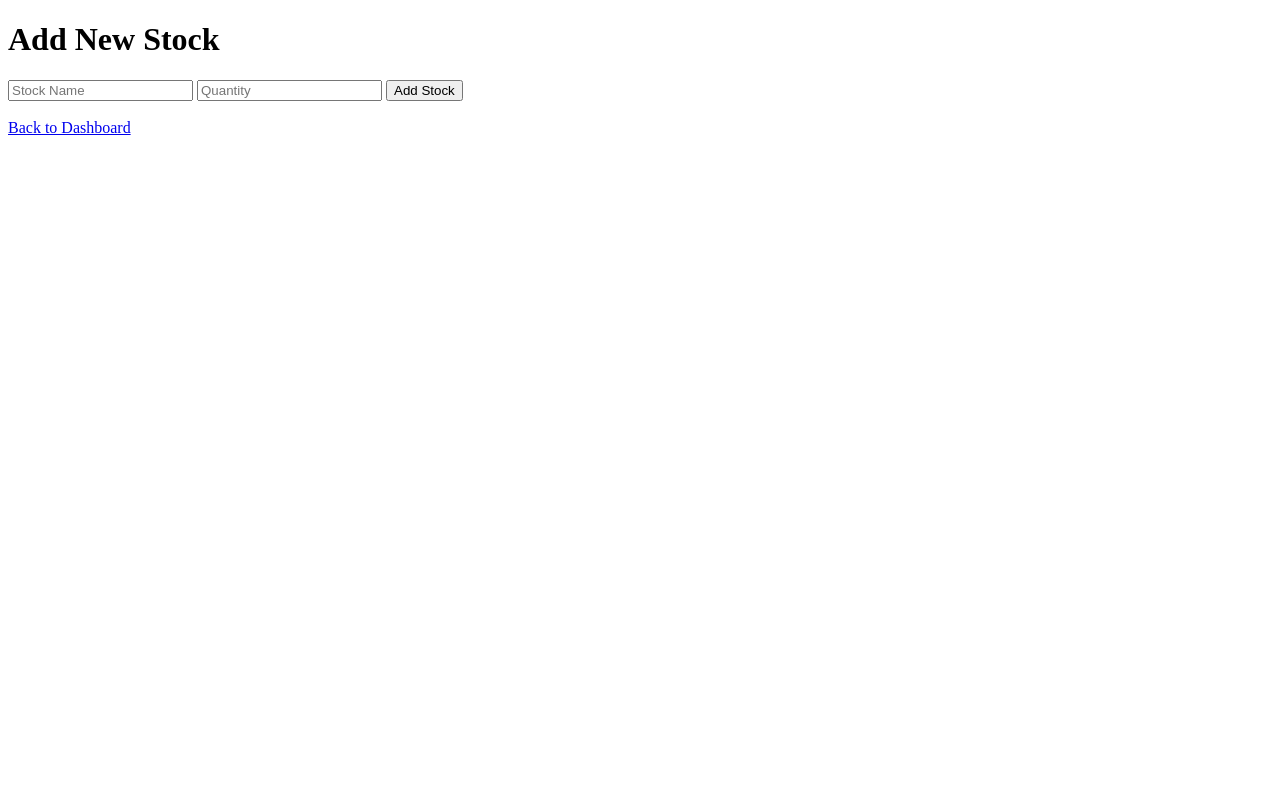
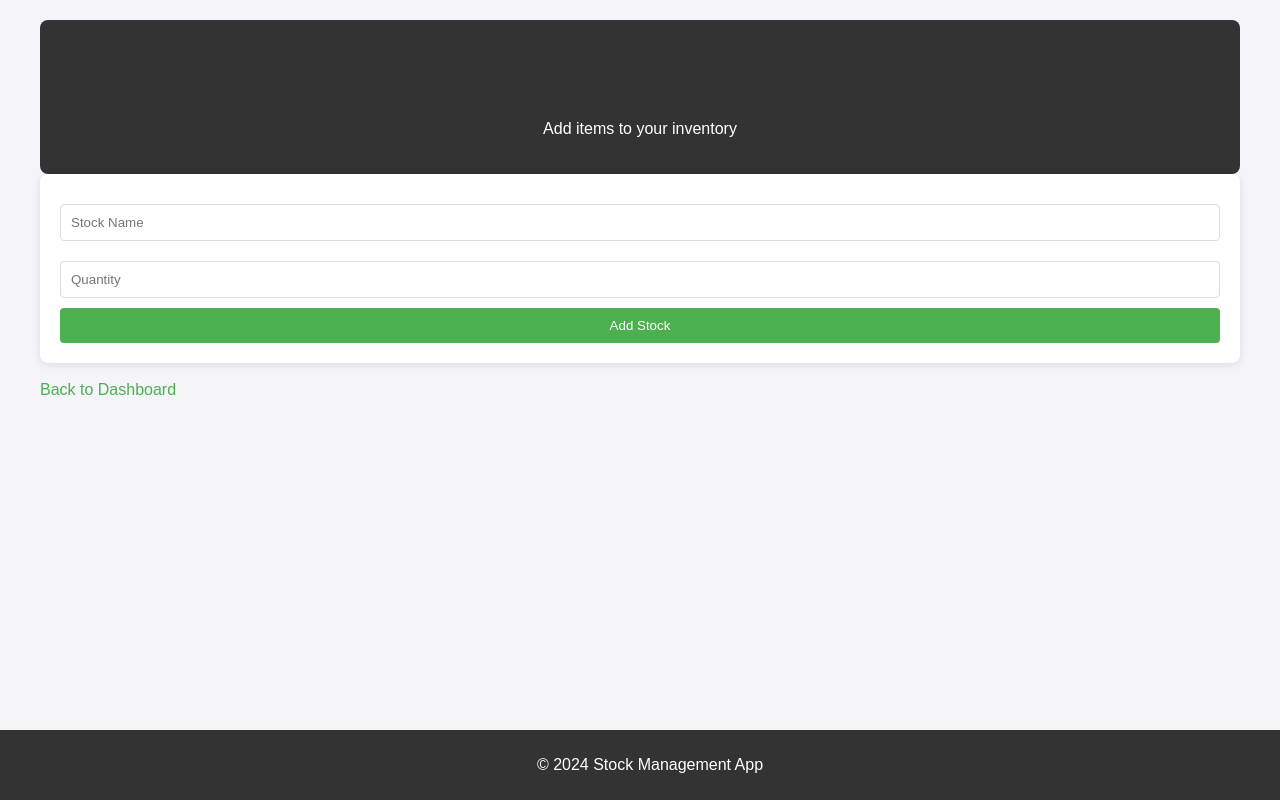
Before and after one commit to dragpn20031/stock, a Flask app: page /add_stock in a window 1280 px wide. Run offline with Flask 3, Linux system fonts and the light colour scheme; the visitor is signed in with stand-in values (Sample User, id 1).

Commit message:
add_stock.html

```diff
--- a/templates/add_stock.html
+++ b/templates/add_stock.html
@@ -1,16 +1,30 @@
 <!-- templates/add_stock.html -->
 <!DOCTYPE html>
-<html>
+<html lang="en">
 <head>
+    <meta charset="UTF-8">
+    <meta name="viewport" content="width=device-width, initial-scale=1.0">
     <title>Add Stock</title>
+    <link rel="stylesheet" href="{{ url_for('static', filename='style.css') }}">
 </head>
 <body>
+    <div class="container">
+        <header>
             <h1>Add New Stock</h1>
+            <p>Add items to your inventory</p>
+        </header>
+
         <form method="POST">
             <input type="text" name="name" placeholder="Stock Name" required>
             <input type="number" name="quantity" placeholder="Quantity" required>
             <button type="submit">Add Stock</button>
         </form>
+
         <br><a href="{{ url_for('dashboard') }}">Back to Dashboard</a>
+    </div>
+
+    <div class="container-footer">
+        <p>&copy; 2024 Stock Management App</p>
+    </div>
 </body>
 </html>
```
Lines whose indentation alone changed are shown as unchanged.
